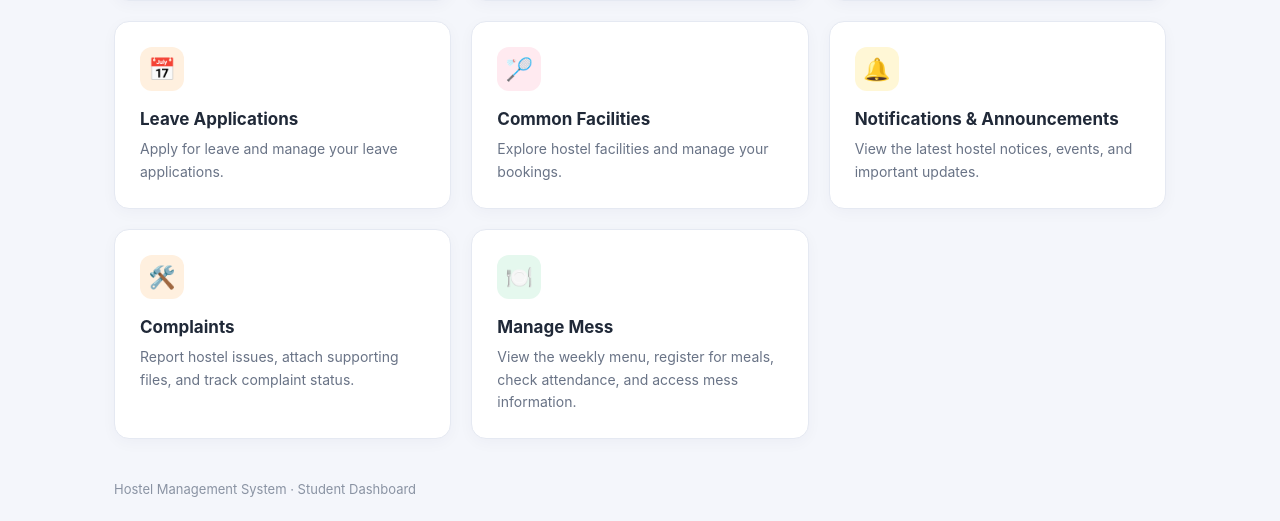
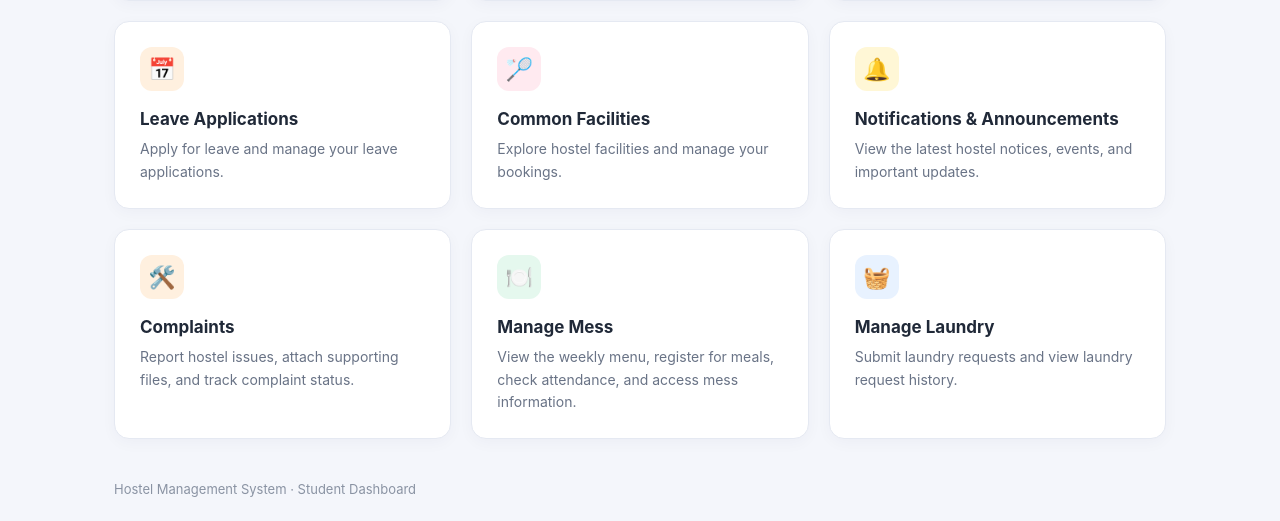
Before and after one commit to Kundan-debug/SE-Hostel_Management_System, a Flask app: page / in a window 1280 px wide. Shown: the part 414-935 px from the top of the page. Run offline with Flask 3, Linux system fonts and the light colour scheme; the visitor is signed in with stand-in values (Sample User, id 1).

Commit message:
Add laundry management page to dashboard

```diff
--- a/app/laundry_routes.py
+++ b/app/laundry_routes.py
@@ -2,7 +2,7 @@
 from datetime import date
 from decimal import Decimal, InvalidOperation
 
-from flask import Blueprint, jsonify, request
+from flask import Blueprint, jsonify, request, render_template
 from flask_login import current_user, login_required
 
 from app import db
@@ -11,6 +11,13 @@ from app.models import LaundryRequest
 laundry_bp = Blueprint("laundry", __name__, url_prefix="/api/laundry")
 
 VALID_STATUSES = {"pending", "processing", "ready", "delivered", "cancelled"}
+
+@laundry_bp.route("/page", methods=["GET"])
+@login_required
+def laundry_page():
+    return render_template("laundry.html")
+
+
 
 
 def parse_date(value, field_name, required=False):
--- a/app/templates/home.html
+++ b/app/templates/home.html
@@ -258,6 +258,12 @@
                 <p>View the weekly menu, register for meals, check attendance, and access mess information.</p>
             </a>
 
+            <a href="{{ url_for('laundry.laundry_page') }}" class="card">
+                <div class="card-icon blue">🧺</div>
+                <h3>Manage Laundry</h3>
+                <p>Submit laundry requests and view laundry request history.</p>
+            </a>
+
         </section>
 
     </main>
```
